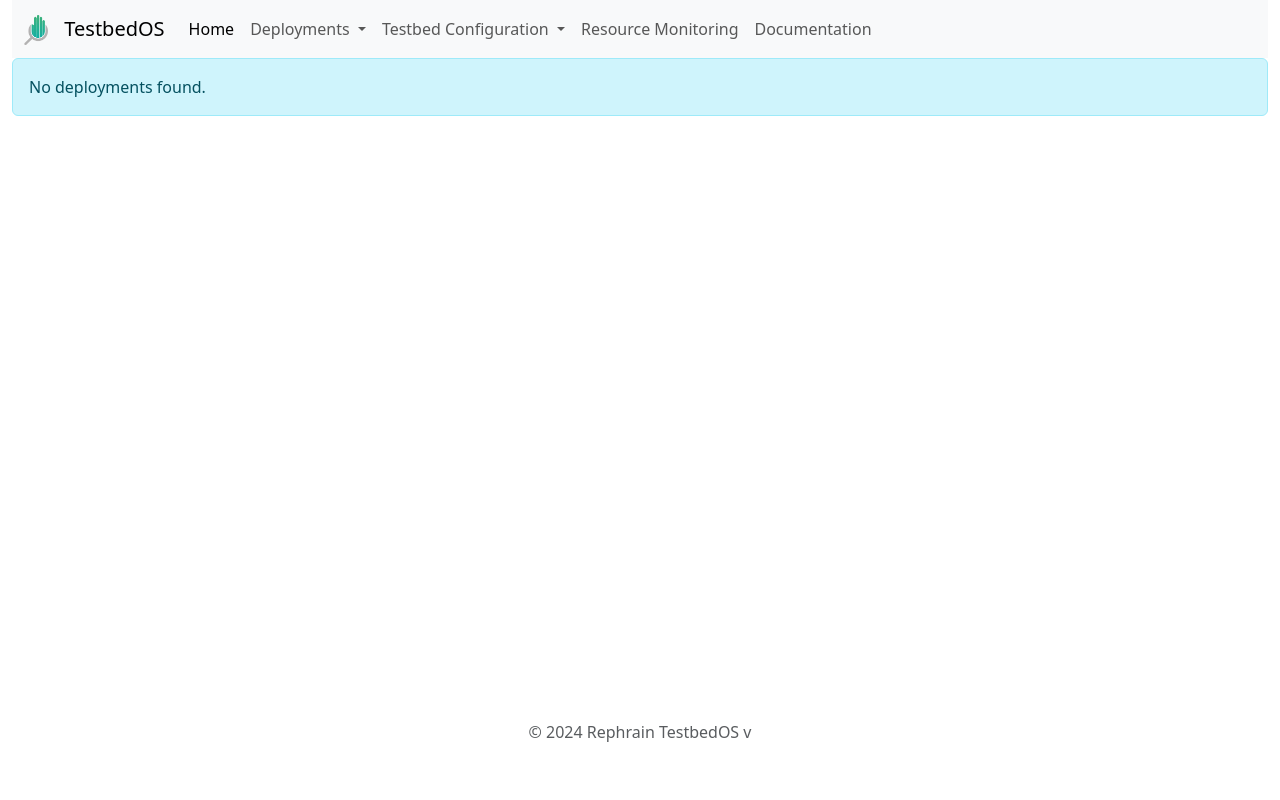
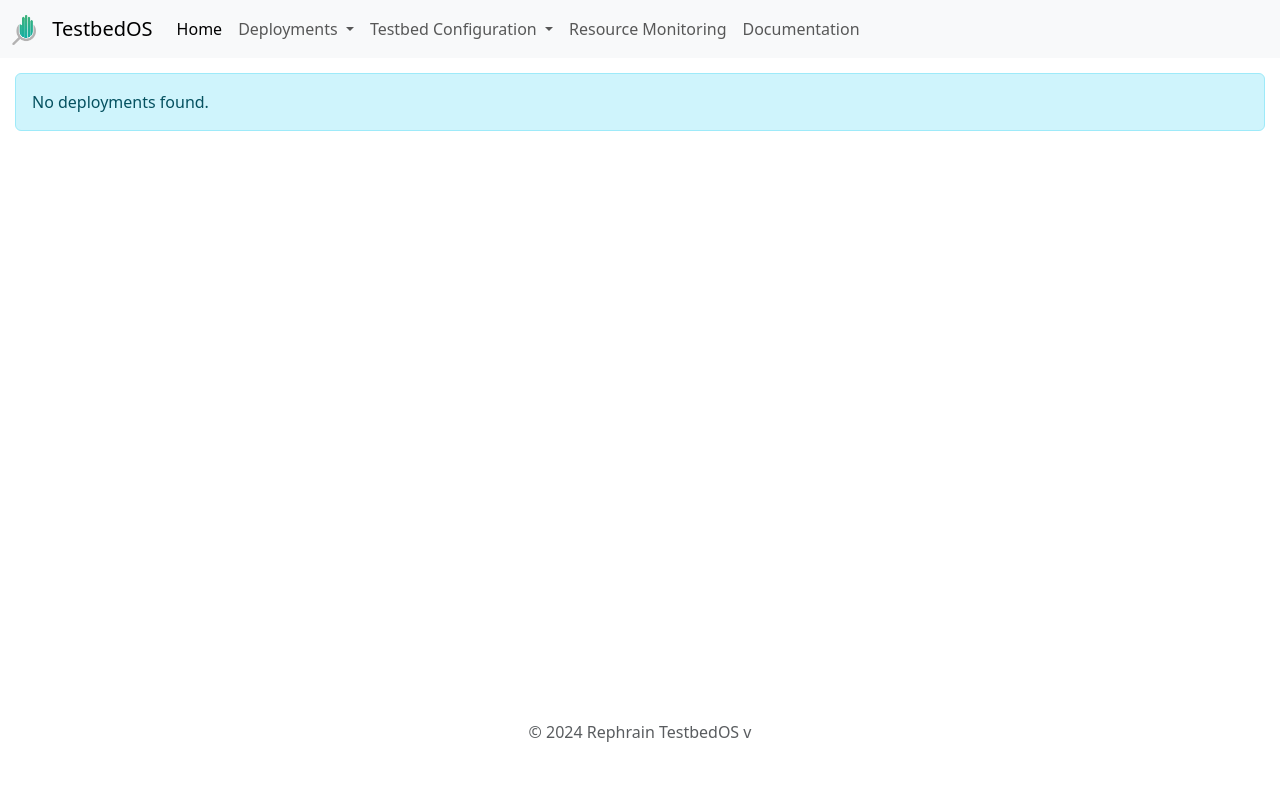
Before and after one commit to Bristol-Cyber-Security-Group/testbed-os, a Python web app: template kvm-compose/testbedos-server/assets/templates/gui/deployments.html in a window 1280 px wide. Run offline with Jinja, Linux system fonts and the light colour scheme; the template is opened without the code that fills it, so the values that code supplies are empty.

Commit message:
fix navbar width bug

```diff
--- a/kvm-compose/testbedos-server/assets/templates/gui/base.html
+++ b/kvm-compose/testbedos-server/assets/templates/gui/base.html
@@ -22,11 +22,13 @@
 <!--    <script src="https://unpkg.com/htmx.org@1.9.10"></script>-->
 {% endblock head %}
 </head>
-<body class="container-fluid d-flex flex-column vh-100 ">
+<body class="container-fullwidth d-flex flex-column vh-100 ">
 
 {% include "gui/nav.html" %}
 
-{% block content %}{% endblock content %}
+<div class="container-fluid" style="padding: 15px;">
+    {% block content %}{% endblock content %}
+</div>
 
 
 </body>
```
